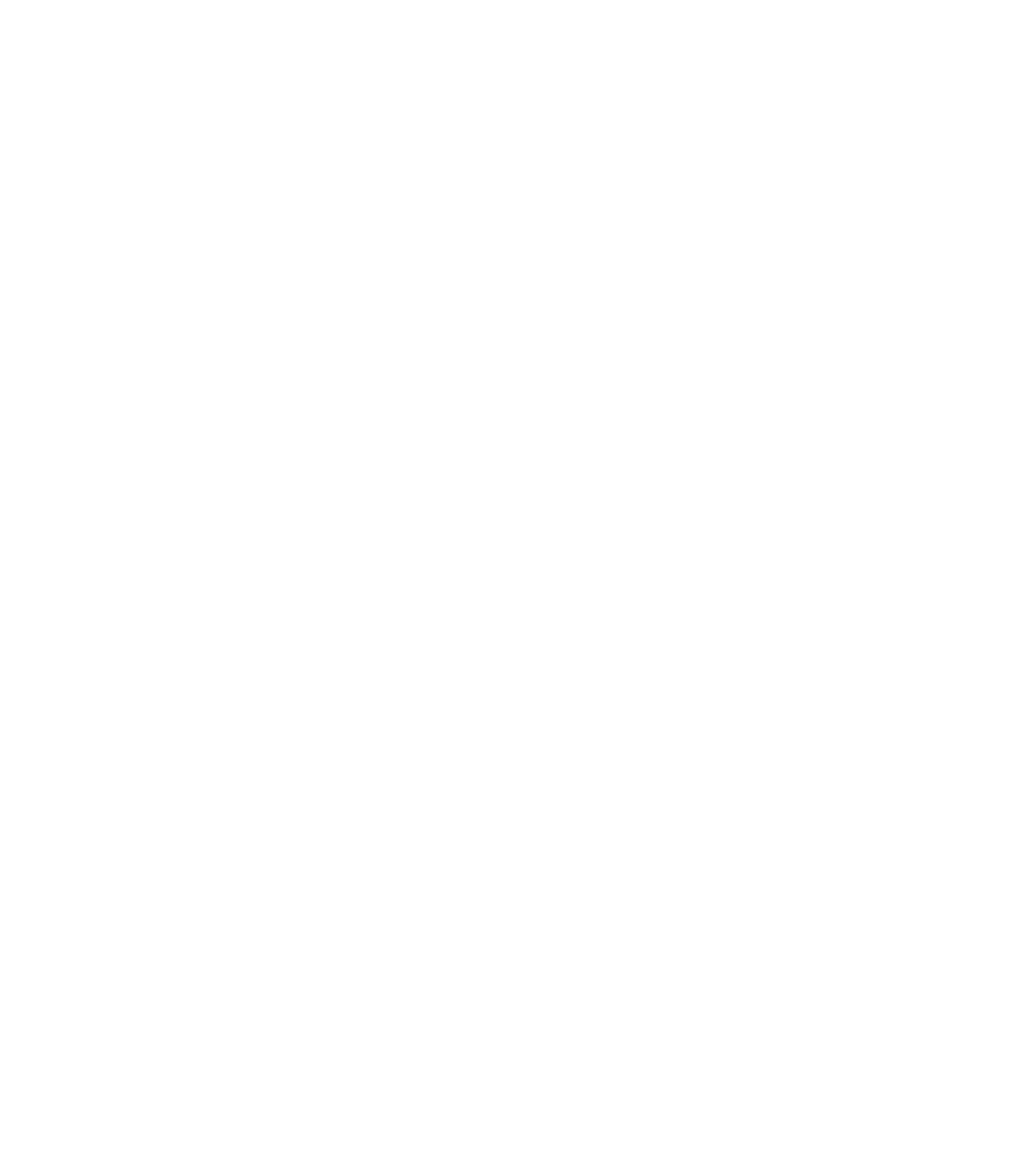
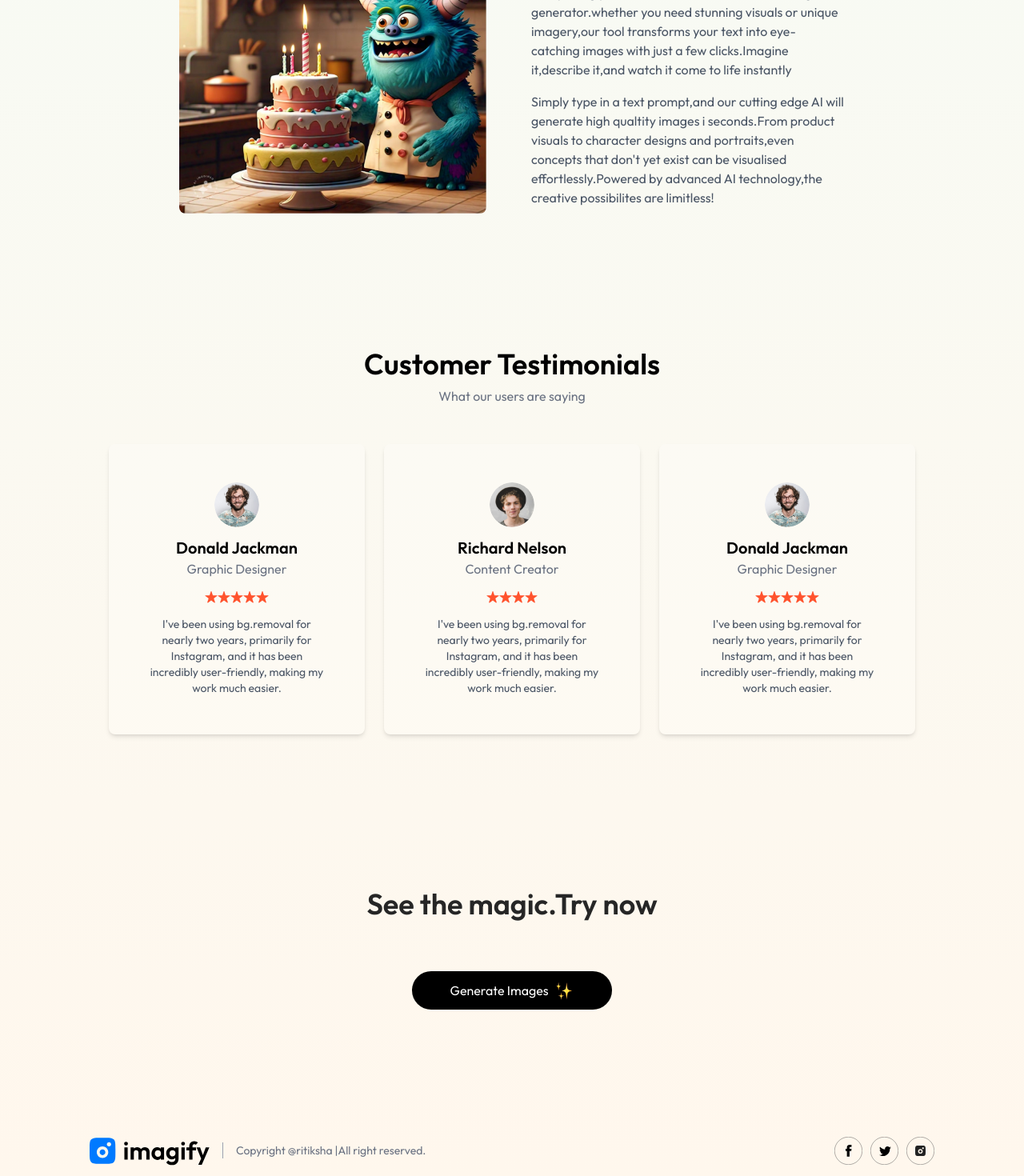
Before and after one commit to ritikshaingle-9/Text-Bloom, a React (Vite) app in the folder client/: page / in a window 1280 px wide. Shown: the part 1559-3029 px from the top of the page at 80% size. Before the commit the page ends 1314 px from the top, so only its background shows below. Built offline with nearby package versions, Linux system fonts and the light colour scheme.

Commit message:
description testimonial generatebtn footer section added

```diff
--- a/client/src/App.jsx
+++ b/client/src/App.jsx
@@ -6,6 +6,7 @@ import BuyCredit from './pages/BuyCredit'
 import Home from './pages/Home'
 import Result from './pages/Result'
 import Navbar from './components/Navbar'
+import Footer from './components/Footer';
 
 const App = () => {
   return (
@@ -17,6 +18,7 @@ const App = () => {
         <Route path='/result'  element={<Result/>}/>
         <Route path='/buy'  element={<BuyCredit/>}/>
       </Routes>
+      <Footer/>
 
     </div>
   )
--- a/client/src/assets/assets.js
+++ b/client/src/assets/assets.js
@@ -67,7 +67,7 @@ export const testimonialsData = [
         image:profile_img_2,
         name:'Richard Nelson',
         role:'Content Creator',
-        stars:5,
+        stars:4,
         text:`I've been using bg.removal for nearly two years, primarily for Instagram, and it has been incredibly user-friendly, making my work much easier.`
     },
     {
--- /dev/null
+++ b/client/src/components/Description.jsx
@@ -0,0 +1,22 @@
+import React from 'react'
+import { assets } from '../assets/assets'
+
+const Description = () => {
+  return (
+    <div className='flex flex-col items-center justify-center my-24 p-6 md:px-28'>
+        <h1 className='text-3xl sm:text-4xl font-semibold mb-2'>Create AI Images</h1>
+        <p className='text-gray-500 mb-8'>Turn your imagination into visuals</p>
+
+        <div className='flex flex-col gap-5 md:gap-14 md:flex-row items-center'>
+            <img src={assets.sample_img_1} alt="" className='w-80 xl:w-96 rounded-lg'/>
+            <div >
+                <h2 className='text-3xl font-medium max-w-lg mb-4'>Introduction the AI-Powered Text to Image Generator</h2>
+                <p className='text-gray-600 mb-4'>Easily bring your ideas to life with our free AI image generator.whether you need stunning visuals or unique imagery,our tool transforms your text into eye-catching images with just a few clicks.Imagine it,describe it,and watch it come to life instantly</p>
+                <p className='text-gray-600'>Simply type in a text prompt,and our cutting edge AI will generate high qualtity images i seconds.From product visuals to character designs and portraits,even concepts that don't yet exist can be visualised effortlessly.Powered by advanced AI technology,the creative possibilites are limitless!</p>
+            </div>
+        </div>
+    </div>
+  )
+}
+
+export default Description
--- /dev/null
+++ b/client/src/components/Footer.jsx
@@ -0,0 +1,20 @@
+import React from 'react'
+import { assets } from '../assets/assets'
+
+const Footer = () => {
+  return (
+    <div className='flex items-center justify-between gap-4 py-3 mt-20'>
+     <img src={assets.logo} alt="" width={150} />
+
+     <p className='flex-1 border-l border-gray-400 pl-4 text-sm text-gray-500 max-sm:hidden'>Copyright @ritiksha |All right reserved.</p>
+
+     <div className='flex gap-2.5'>
+        <img src={assets.facebook_icon} alt=""  width={35}/>
+         <img src={assets.twitter_icon} alt=""  width={35}/>
+          <img src={assets.instagram_icon} alt=""  width={35}/>
+     </div>
+    </div>
+  )
+}
+
+export default Footer
--- /dev/null
+++ b/client/src/components/GenerateBtn.jsx
@@ -0,0 +1,16 @@
+import React from 'react'
+import { assets } from '../assets/assets'
+
+const GenerateBtn = () => {
+    return (
+        <div className='pb-16 text-center'>
+            <h1 className='text-2xl md:text-3xl lg:text-4xl mt-4 font-semibold text-neutral-800 py-6 md:py-16'>See the magic.Try now</h1>
+
+            <button className='inline-flex items-center gap-2 px-12 py-3 rounded-full bg-black text-white m-auto hover:scale-105 transition-all duration-500'>Generate Images
+                <img src={assets.star_group} alt="" className='h-6' />
+            </button>
+        </div>
+    )
+}
+
+export default GenerateBtn
--- /dev/null
+++ b/client/src/components/Testimonials.jsx
@@ -0,0 +1,33 @@
+import React from 'react'
+import { assets, testimonialsData } from '../assets/assets'
+
+const Testimonials = () => {
+  return (
+    <div className='flex flex-col items-center justify-center my-20 py-12 '>
+
+         <h1 className='text-3xl sm:text-4xl font-semibold mb-2'>Customer Testimonials</h1>
+        <p className='text-gray-500 mb-12'>What our users are saying</p>
+
+        <div className='flex flex-wrap gap-6'>
+          {testimonialsData.map((testimonial,index)=>(
+            <div key={index} className='bg-white/20 p-12 rounded-lg shadow-md border-none w-80 m-auto cursor-pointer hover:scale-[1.02] transition-all'>
+                <div className='flex flex-col items-center'>
+                    <img src={testimonial.image} alt="" className='rounded-full w-14'/>
+                    <h2 className='text-xl font-semibold mt-3'>{testimonial.name}</h2>
+                    <p className='text-gray-500 mb-4'>{testimonial.role}</p>
+                    <div className='flex mb-4'>
+                        {Array(testimonial.stars).fill().map((item,index)=>(
+                            <img key={index} src={assets.rating_star} alt='' />
+                        ))}
+                    </div>
+                    <p className='text-center text-sm text-gray-600'>{testimonial.text}</p>
+                </div>
+                </div>
+          ))}
+        </div>
+
+    </div>
+  )
+}
+
+export default Testimonials
--- a/client/src/pages/Home.jsx
+++ b/client/src/pages/Home.jsx
@@ -1,12 +1,18 @@
 import React from 'react'
 import Header from '../components/Header'
 import Steps from '../components/Steps'
+import Description from '../components/Description'
+import Testimonials from '../components/Testimonials'
+import GenerateBtn from '../components/GenerateBtn'
 
 const Home = () => {
   return (
     <div>
      <Header/>
      <Steps/>
+     <Description/>
+     <Testimonials/>
+     <GenerateBtn/>
     </div>
   )
 }
```
